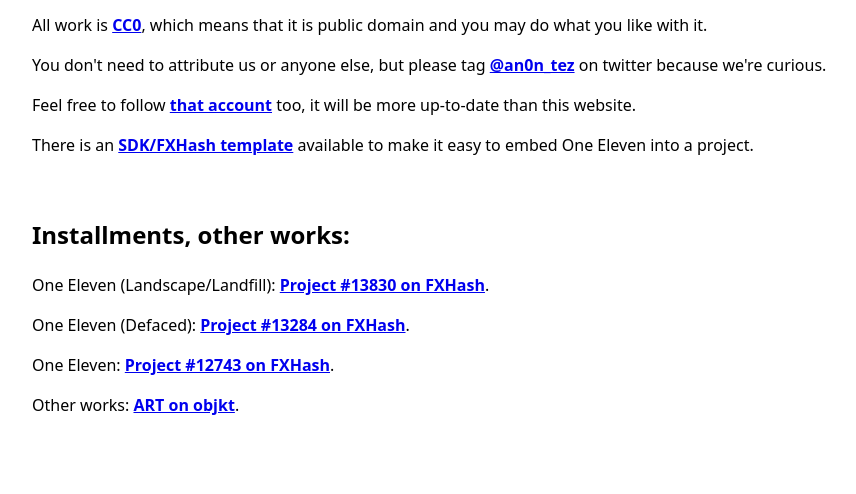
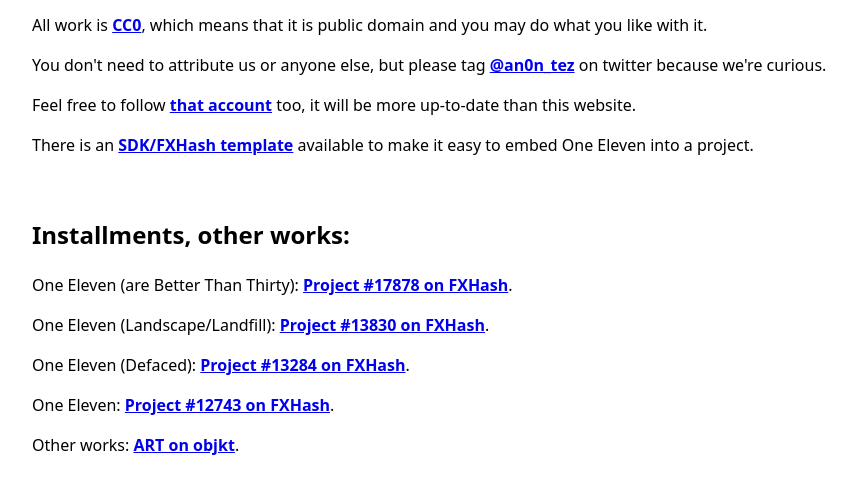
Before and after one commit to an0n-tez/an0n-web, a plain HTML site: page index.html in a window 1280 px wide. Shown: the part 128-622 px from the top of the page, without its empty margins (0-856 px from the left). Drawn offline with Linux system fonts and the light colour scheme; a web font is replaced by a local one.

Commit message:
add are better than thirty

```diff
--- a/index.html
+++ b/index.html
@@ -13,6 +13,8 @@
     <p>There is an <a href="/sdk">SDK/FXHash template</a> available to make it easy to embed One Eleven into a project.</p>
     <p>&nbsp;</p>
     <h2>Installments, other works:</h2>
+
+    <p>One Eleven (are Better Than Thirty): <a href="https://www.fxhash.xyz/generative/17878" target="_blank">Project #17878 on FXHash</a>.</p>
     <p>One Eleven (Landscape/Landfill): <a href="https://www.fxhash.xyz/generative/13830" target="_blank">Project #13830 on FXHash</a>.</p>
     <p>One Eleven (Defaced): <a href="https://www.fxhash.xyz/generative/13284" target="_blank">Project #13284 on FXHash</a>.</p>
     <p>One Eleven: <a href="https://www.fxhash.xyz/generative/12743" target="_blank">Project #12743 on FXHash</a>.</p>
```
